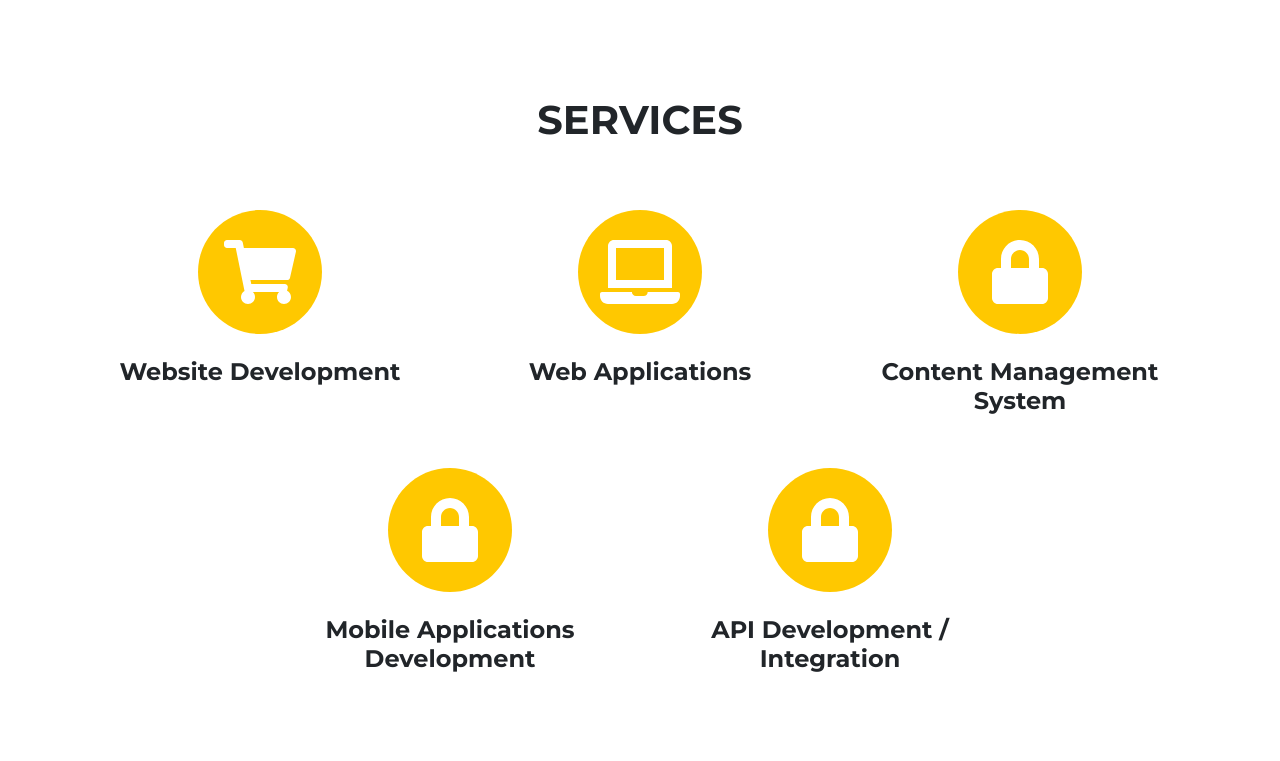
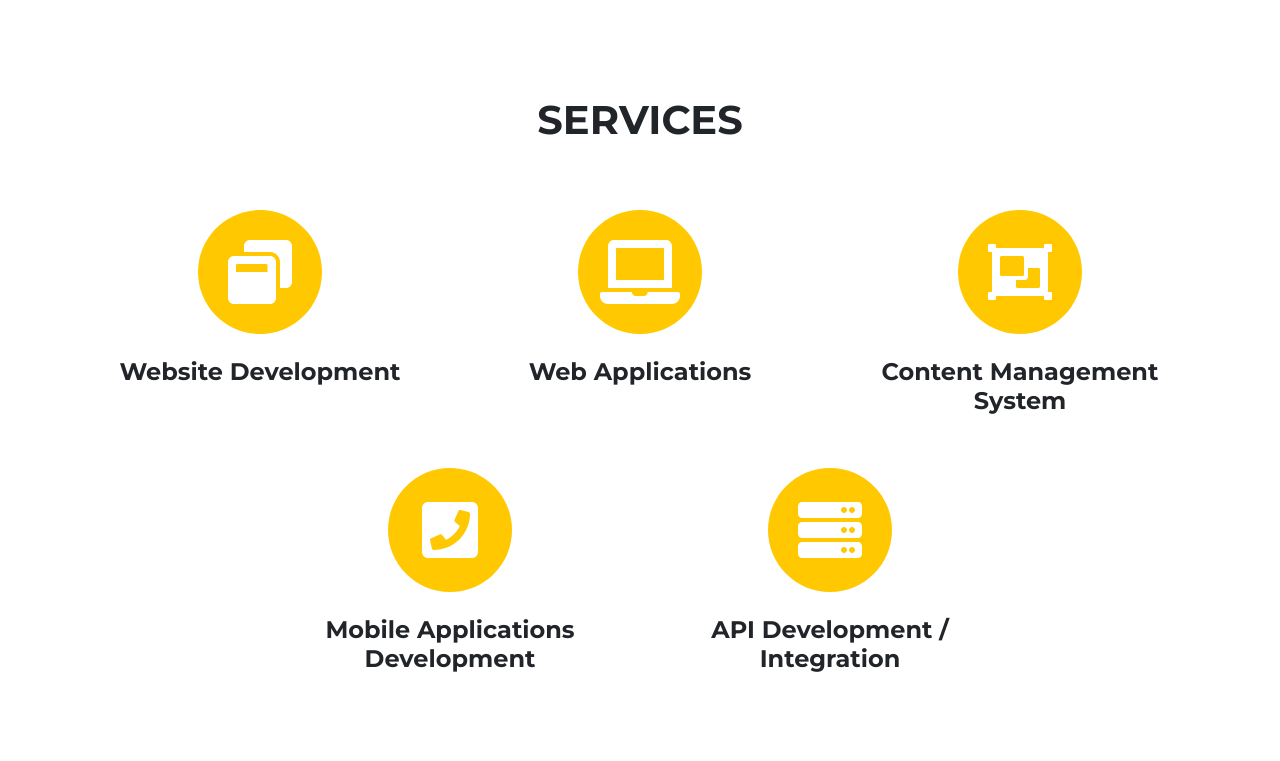
Before and after one commit to SuperSkyDeveloper/profile, a PHP site: page / in a window 1280 px wide. Shown: the part 3139-3900 px from the top of the page. Run offline with PHP 8.4, Linux system fonts and the light colour scheme; some libraries are stand-ins or nearby versions.

Commit message:
Update index.php

```diff
--- a/index.php
+++ b/index.php
@@ -122,7 +122,7 @@
                     <div class="col-md-4">
                         <span class="fa-stack fa-4x">
                             <i class="fas fa-circle fa-stack-2x text-primary"></i>
-                            <i class="fas fa-shopping-cart fa-stack-1x fa-inverse"></i>
+                            <i class="fas fa-window-restore fa-stack-1x fa-inverse"></i>
                         </span>
                         <h4 class="my-3">Website Development</h4>
                     </div>
@@ -136,7 +136,7 @@
                     <div class="col-md-4">
                         <span class="fa-stack fa-4x">
                             <i class="fas fa-circle fa-stack-2x text-primary"></i>
-                            <i class="fas fa-lock fa-stack-1x fa-inverse"></i>
+                            <i class="fa fa-object-group fa-stack-1x fa-inverse"></i>
                         </span>
                         <h4 class="my-3">Content Management System</h4>
                     </div>
@@ -144,14 +144,14 @@
                     <div class="col-md-4">
                         <span class="fa-stack fa-4x">
                             <i class="fas fa-circle fa-stack-2x text-primary"></i>
-                            <i class="fas fa-lock fa-stack-1x fa-inverse"></i>
+                            <i class="fa fa-phone-square fa-stack-1x fa-inverse"></i>
                         </span>
                         <h4 class="my-3">Mobile Applications Development</h4>
                     </div>
                     <div class="col-md-4">
                         <span class="fa-stack fa-4x">
                             <i class="fas fa-circle fa-stack-2x text-primary"></i>
-                            <i class="fas fa-lock fa-stack-1x fa-inverse"></i>
+                            <i class="fas fa-server fa-stack-1x fa-inverse"></i>
                         </span>
                         <h4 class="my-3">API Development /  </br> Integration</h4>
                     </div>
```
